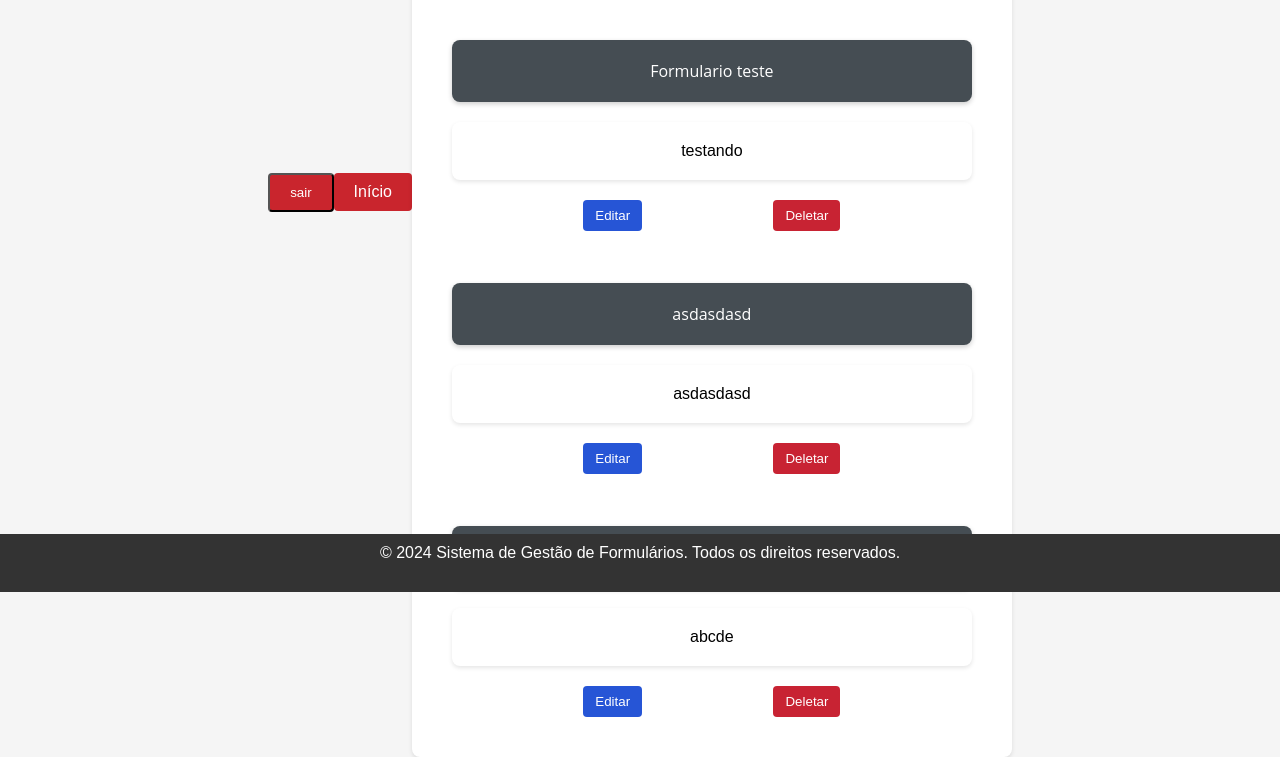
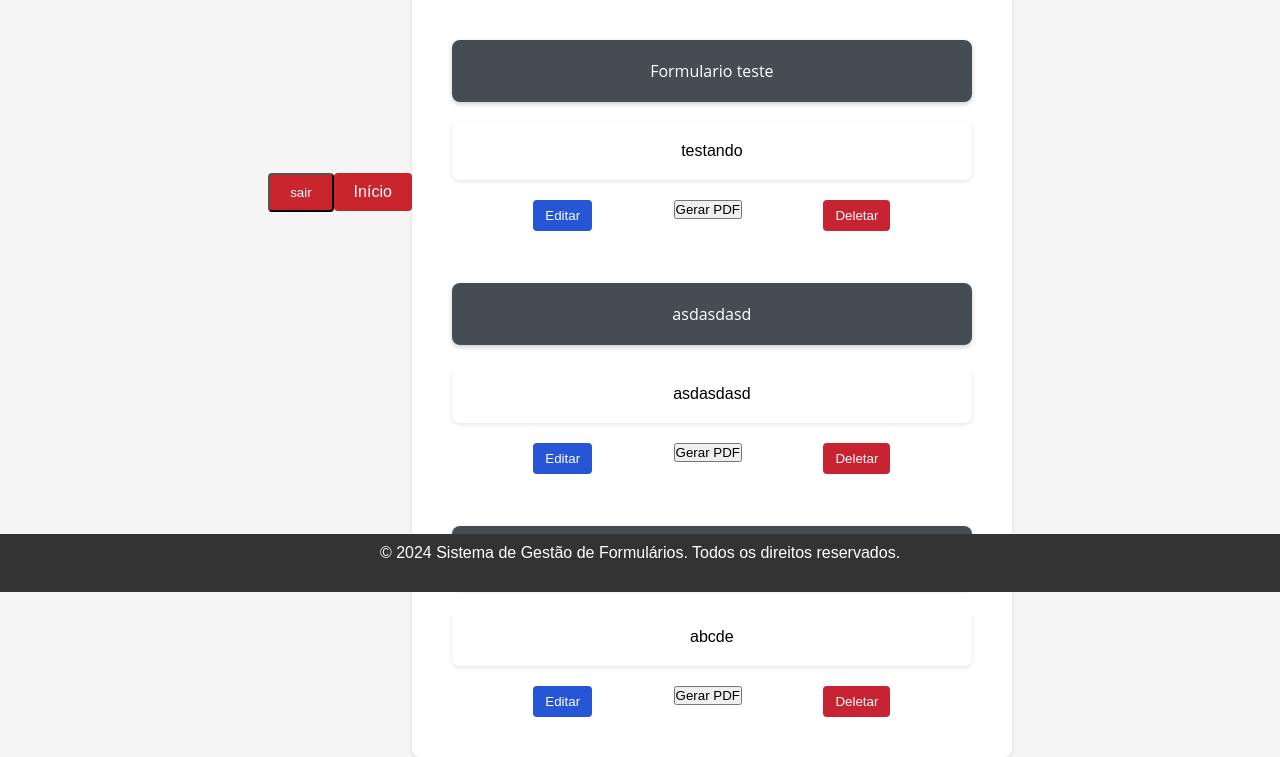
Before and after one commit to Mateus1711-ctrl/Sprint, a Django app: page / in a window 1280 px wide. Shown: the part 208-965 px from the top of the page. Run offline with Django 4.2, Linux system fonts and the light colour scheme; a user stored in the database is signed in; data comes from the database, SQL or seed files in the repository; both versions use the stored data as it was after the commit.

Commit message:
botão de gerar pdf existe para todos os formulários

```diff
--- a/formulario/templates/formulario/index.html
+++ b/formulario/templates/formulario/index.html
@@ -34,6 +34,14 @@
                     {% csrf_token %}
                     <button type="submit" class="editar-formulario">Editar</button>
                 </form>
+
+                <form action="{% url 'gerar_pdf' formulario.id %}" method="GET"> <!-- tanto faz ser get ou post-->
+                    {% csrf_token %}
+                    <button type="submit" class="gerar-pdf">Gerar PDF</button>
+                </form>
+
+
+
                 <form action="{% url 'deletar' formulario.id %}" method="POST">
                     {% csrf_token %}
                     <button type="submit" class="deletar-formulario">Deletar</button>
--- a/formulario/templates/registration/cadastro.html
+++ b/formulario/templates/registration/cadastro.html
@@ -2,7 +2,7 @@
 
 {% block content %}
 
-<div class="box">
+<div class="box">.0
 
 
     <!-- Formulário de Cadastro -->
```
Also changed, not shown: db.sqlite3.
